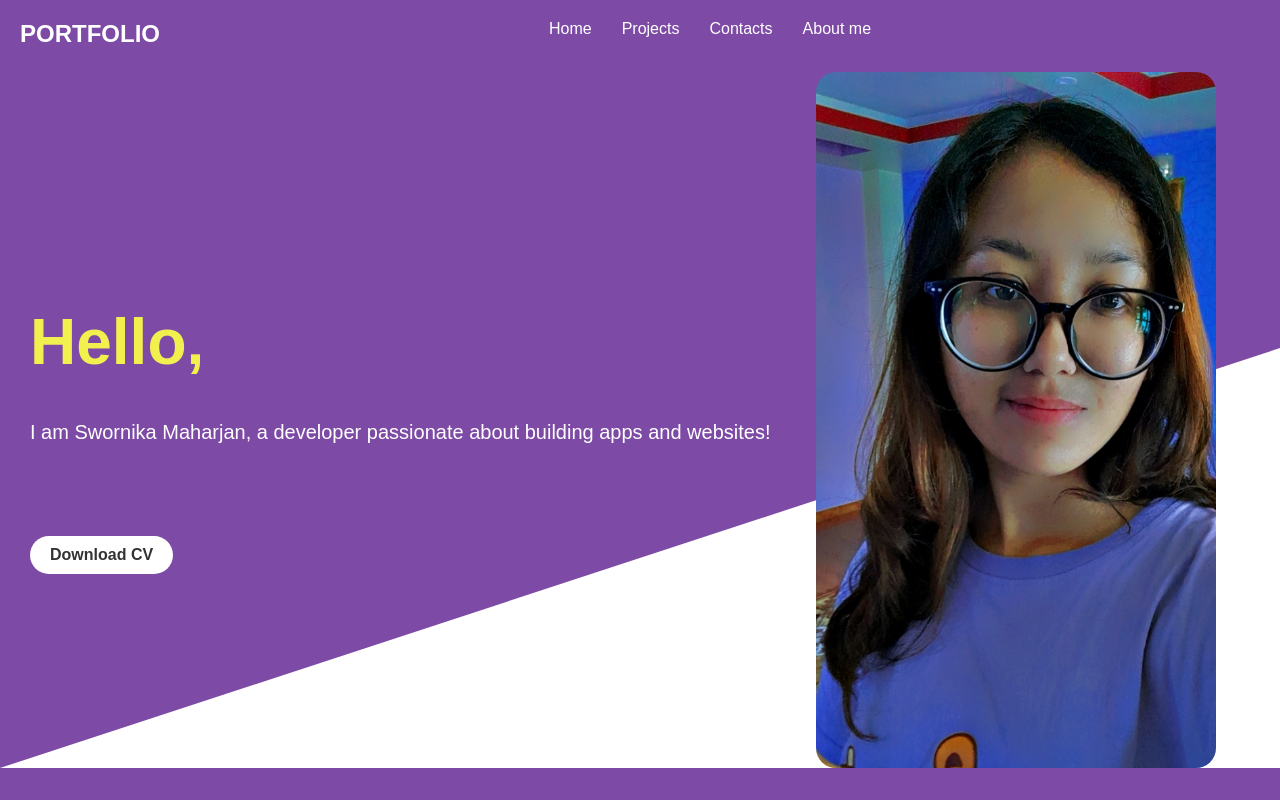
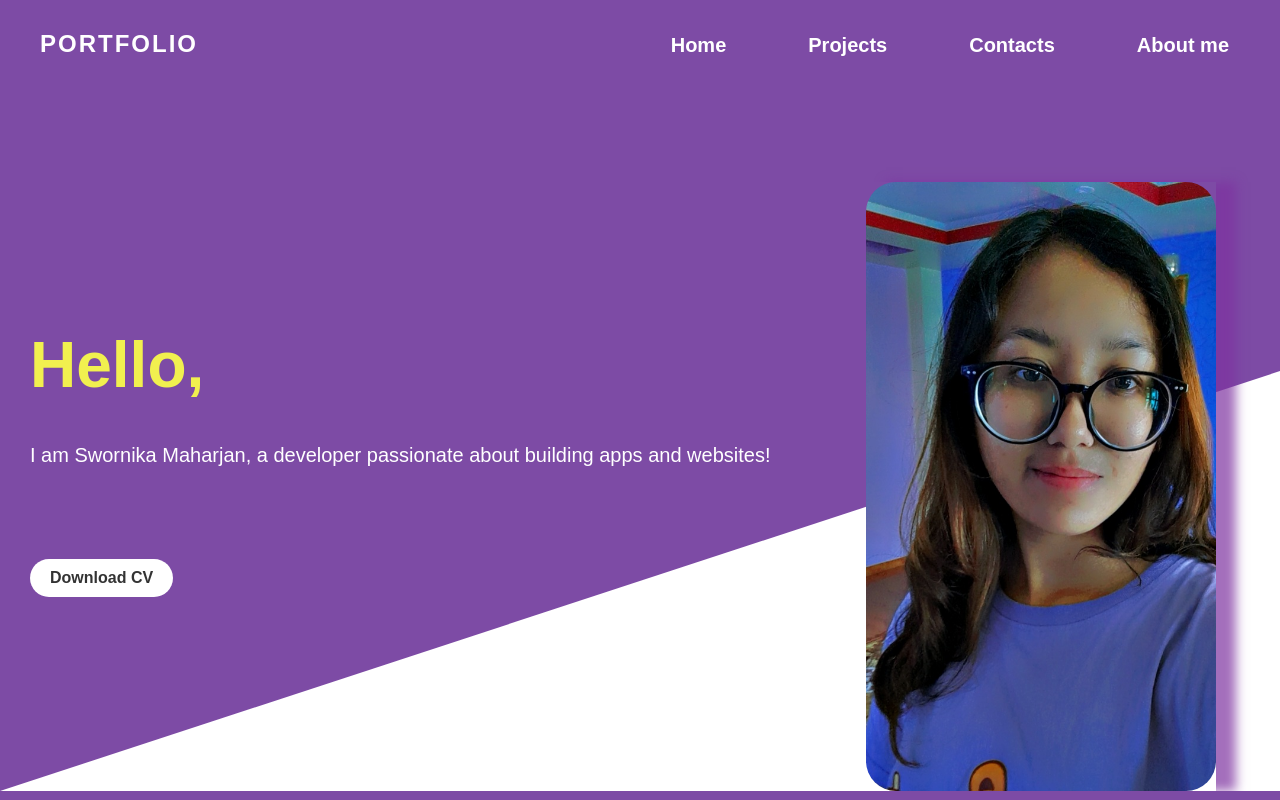
Before and after one commit to swornika-maharjan/Portfolio, a plain HTML site: page index.html in a window 1280 px wide. Drawn offline with Linux system fonts and the light colour scheme.

Commit message:
final updated

```diff
--- a/style.css
+++ b/style.css
@@ -16,19 +16,30 @@ header {
 .logo {
   font-size: 24px;
   font-weight: bold;
+  text-transform: uppercase;
+  letter-spacing: 2px;
+  cursor: pointer;
+  padding: 10px 20px;
+  border-radius: 20px;
+  margin-right: auto;
+
 }
 
 nav {
   display: flex;
   justify-content: space-between;
+  gap: 20px;
 }
 
 nav a {
   color: white;
   margin: 0 15px;
   text-decoration: none;
-  font-size: 16px;
-  align-items: flex-end;
+  font-size: 20px;
+  font-weight: bold;
+  text-align: center;
+  padding: 14px 16px;
+
 }
 nav a:hover {
   color: #005F73;
@@ -67,7 +78,7 @@ nav a:hover {
   justify-content: flex-end;
 
   justify-content: flex-end;
-
+  box-shadow: 20px 0 10px rgba(125, 50, 160, 0.7);
   position: absolute;
   right: 5%;
   bottom: 0;
@@ -75,8 +86,8 @@ nav a:hover {
 }
 
 .hero-image img {
-  width: 400px;
-  border-radius: 20px;
+  width: 350px;
+  border-radius: 30px;
 }
 
 .split-bg {
```
Also changed, not shown: project.html (+1 -1 lines).
